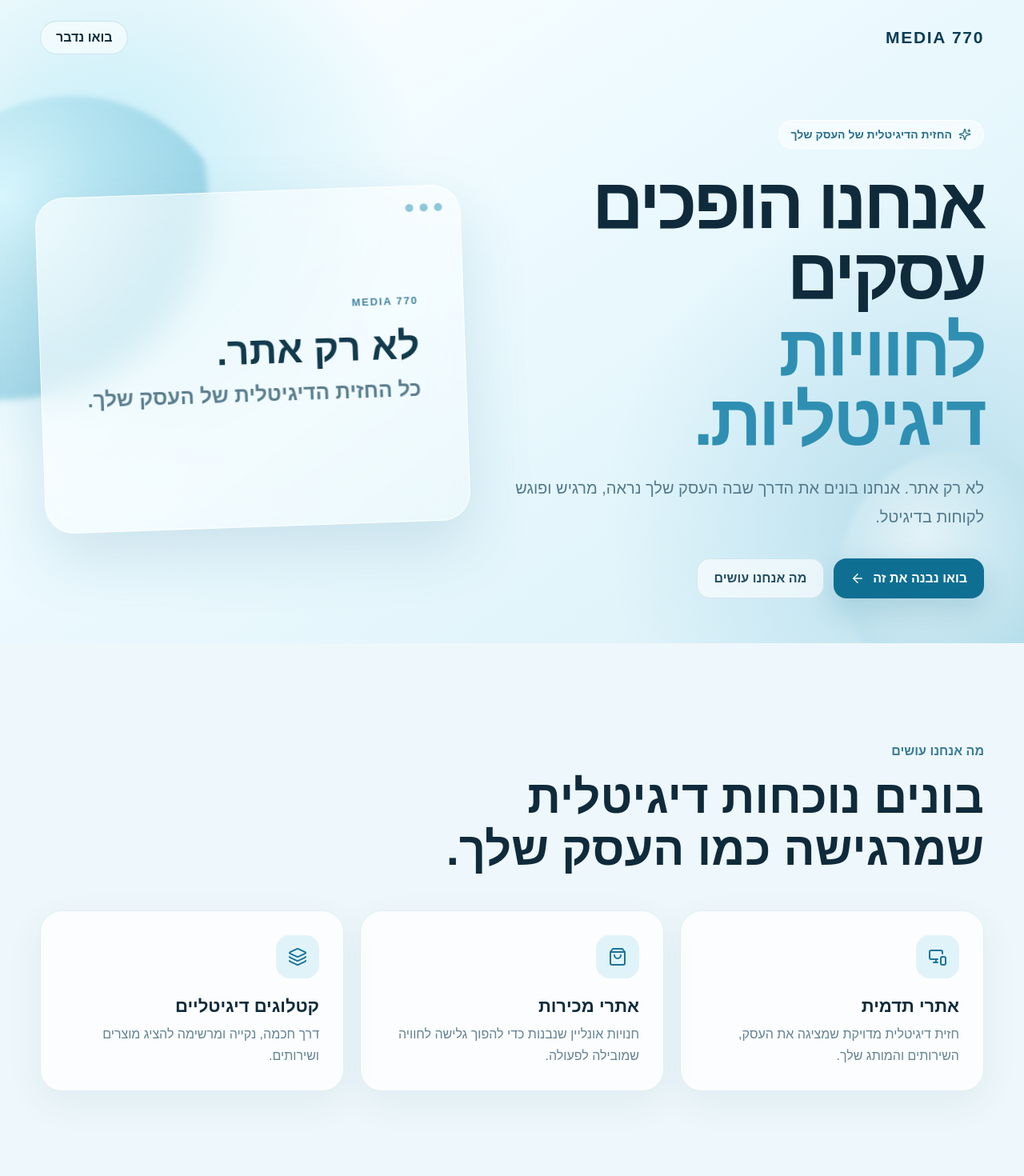
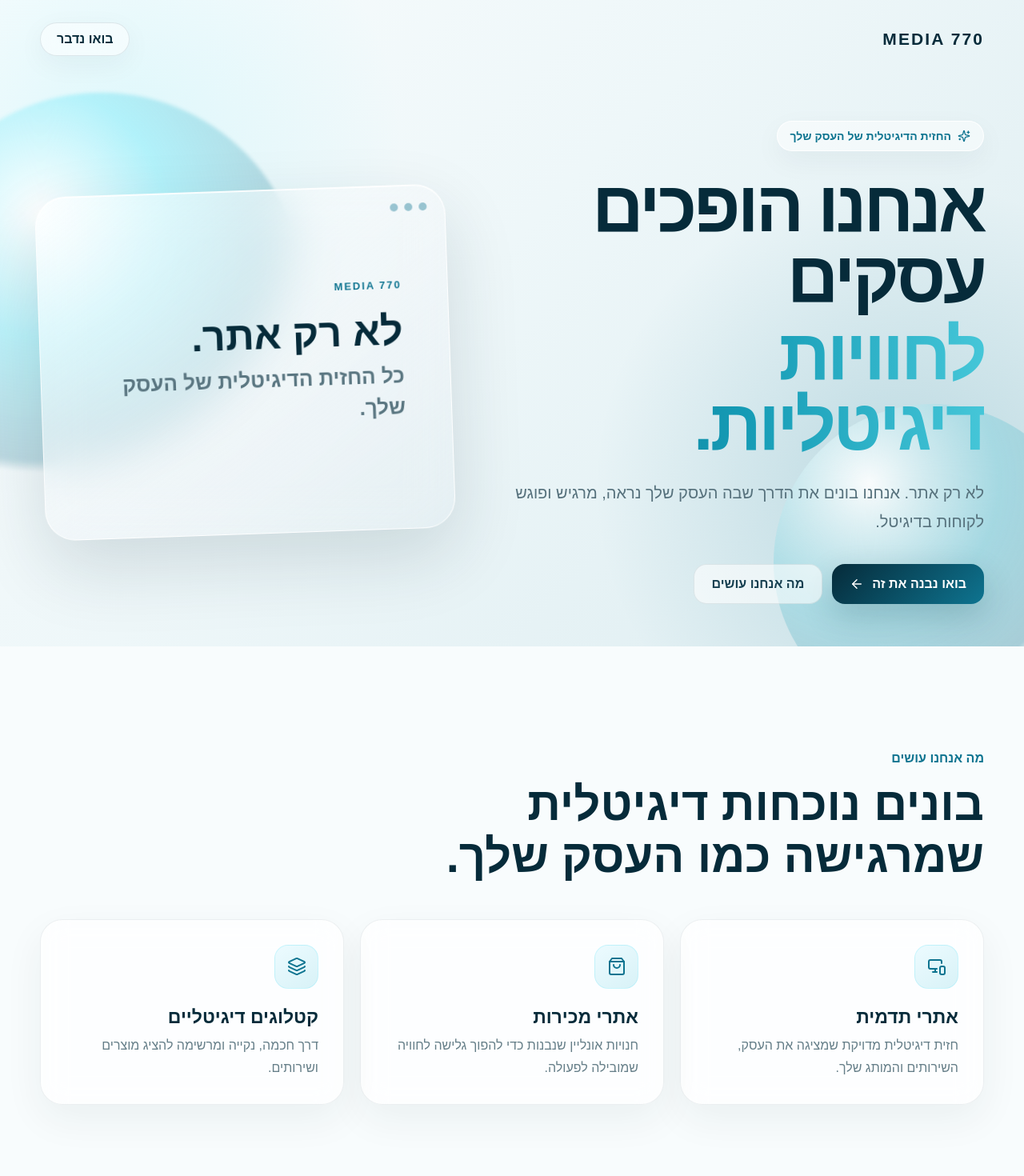
Before and after one commit to ortayeb/media-770, a Next.js app: page / in a window 1280 px wide. Shown: the top 1470 px of the page at 80% size. Built offline with nearby package versions, Linux system fonts and the light colour scheme.

Commit message:
Upgrade MEDIA 770 visual design

```diff
--- a/src/app/globals.css
+++ b/src/app/globals.css
@@ -9,8 +9,8 @@ html {
 body {
   margin: 0;
   font-family: Arial, Helvetica, sans-serif;
-  background: #eef7fb;
-  color: #0f2b3b;
+  background: #f8fcfd;
+  color: #062b3a;
 }
 
 a {
@@ -30,80 +30,108 @@ a {
   min-height: 100vh;
   overflow: hidden;
   background:
-    radial-gradient(circle at 10% 25%, rgba(114, 211, 235, 0.38), transparent 30%),
-    radial-gradient(circle at 90% 80%, rgba(73, 163, 199, 0.25), transparent 30%),
-    linear-gradient(145deg, #ffffff 0%, #edfaff 42%, #d8f0f7 100%);
+    radial-gradient(
+      circle at 12% 22%,
+      rgba(103, 232, 249, 0.16),
+      transparent 27%
+    ),
+    radial-gradient(
+      circle at 88% 75%,
+      rgba(14, 116, 144, 0.18),
+      transparent 30%
+    ),
+    linear-gradient(
+      135deg,
+      #f8fcfd 0%,
+      #eef7f9 45%,
+      #dcecf0 100%
+    );
 }
 
 .nav {
   position: relative;
-  z-index: 5;
+  z-index: 10;
   display: flex;
   align-items: center;
   justify-content: space-between;
-  padding: 26px 0;
+  padding: 28px 0;
 }
 
 .brand {
+  color: #062b3a;
   font-size: 21px;
   font-weight: 900;
-  letter-spacing: 0.08em;
-  color: #0a3d57;
+  letter-spacing: 0.1em;
 }
 
 .nav-cta {
-  padding: 11px 19px;
-  border: 1px solid rgba(15, 111, 147, 0.16);
+  padding: 11px 20px;
+  border: 1px solid rgba(6, 43, 58, 0.1);
   border-radius: 999px;
-  background: rgba(255, 255, 255, 0.55);
-  backdrop-filter: blur(15px);
-  font-weight: 700;
+  background: rgba(255, 255, 255, 0.52);
+  box-shadow: 0 10px 35px rgba(6, 43, 58, 0.05);
+  backdrop-filter: blur(18px);
+  font-weight: 800;
+  transition: 0.25s ease;
 }
+
+.nav-cta:hover {
+  background: #062b3a;
+  color: white;
+}
+
+/* HERO CONTENT */
 
 .hero-grid {
   position: relative;
-  z-index: 2;
+  z-index: 3;
   display: grid;
-  grid-template-columns: 1.05fr 0.95fr;
-  gap: 60px;
+  grid-template-columns: 1.08fr 0.92fr;
+  gap: 65px;
   align-items: center;
   min-height: calc(100vh - 90px);
 }
 
 .hero-copy {
-  max-width: 690px;
+  max-width: 700px;
+  animation: fadeUp 0.9s ease both;
 }
 
 .eyebrow {
   display: inline-flex;
   align-items: center;
   gap: 8px;
-  padding: 9px 15px;
-  border: 1px solid rgba(255, 255, 255, 0.95);
+  padding: 10px 16px;
+  border: 1px solid rgba(255, 255, 255, 0.9);
   border-radius: 999px;
-  background: rgba(255, 255, 255, 0.52);
-  color: #28708e;
+  background: rgba(255, 255, 255, 0.48);
+  box-shadow: 0 12px 35px rgba(6, 43, 58, 0.05);
+  color: #0e7490;
   font-size: 14px;
   font-weight: 800;
-  backdrop-filter: blur(15px);
+  backdrop-filter: blur(18px);
 }
 
 h1 {
-  margin: 25px 0 22px;
-  font-size: clamp(52px, 7vw, 90px);
+  margin: 26px 0 22px;
+  color: #062b3a;
+  font-size: clamp(52px, 7vw, 92px);
   line-height: 0.98;
   letter-spacing: -0.045em;
 }
 
 h1 span {
   display: block;
-  margin-top: 8px;
-  color: #2f8fb2;
+  margin-top: 9px;
+  background: linear-gradient(90deg, #0e7490, #159bb5, #45c6d8);
+  -webkit-background-clip: text;
+  background-clip: text;
+  color: transparent;
 }
 
 .hero-copy > p {
   max-width: 620px;
-  color: #52798b;
+  color: #56717c;
   font-size: 20px;
   line-height: 1.8;
 }
@@ -112,7 +140,7 @@ h1 span {
   display: flex;
   flex-wrap: wrap;
   gap: 12px;
-  margin-top: 34px;
+  margin-top: 35px;
 }
 
 .primary,
@@ -121,46 +149,81 @@ h1 span {
   align-items: center;
   justify-content: center;
   gap: 10px;
-  padding: 15px 21px;
+  padding: 15px 22px;
   border-radius: 16px;
   font-weight: 800;
-  transition: 0.25s ease;
+  transition:
+    transform 0.25s ease,
+    box-shadow 0.25s ease,
+    background 0.25s ease;
 }
 
 .primary {
-  background: #0f6f93;
+  background: linear-gradient(135deg, #062b3a, #0e7490);
   color: #ffffff;
-  box-shadow: 0 14px 35px rgba(15, 111, 147, 0.2);
+  box-shadow: 0 15px 40px rgba(6, 43, 58, 0.2);
 }
 
 .primary:hover {
-  transform: translateY(-2px);
+  transform: translateY(-3px);
+  box-shadow: 0 20px 50px rgba(6, 43, 58, 0.25);
 }
 
 .secondary {
-  border: 1px solid rgba(31, 108, 138, 0.13);
-  background: rgba(255, 255, 255, 0.62);
-  color: #244f63;
+  border: 1px solid rgba(6, 43, 58, 0.09);
+  background: rgba(255, 255, 255, 0.6);
+  color: #163f50;
+  backdrop-filter: blur(15px);
 }
 
-/* GLASS */
+.secondary:hover {
+  transform: translateY(-3px);
+  background: white;
+}
+
+/* PREMIUM GLASS */
 
 .glass-card {
-  min-height: 420px;
+  position: relative;
+  min-height: 430px;
   padding: 22px;
-  border: 1px solid rgba(255, 255, 255, 0.95);
-  border-radius: 36px;
+  overflow: hidden;
+  border: 1px solid rgba(255, 255, 255, 0.85);
+  border-radius: 38px;
+  background:
+    linear-gradient(
+      145deg,
+      rgba(255, 255, 255, 0.62),
+      rgba(203, 213, 225, 0.16)
+    );
+  box-shadow:
+    0 35px 90px rgba(6, 43, 58, 0.14),
+    inset 0 1px 0 rgba(255, 255, 255, 0.9);
+  backdrop-filter: blur(28px);
+  transform: rotate(-2deg);
+  animation: floatCard 6s ease-in-out infinite;
+}
+
+.glass-card::before {
+  position: absolute;
+  top: -40%;
+  left: -50%;
+  width: 90%;
+  height: 180%;
   background: linear-gradient(
-    145deg,
-    rgba(255, 255, 255, 0.64),
-    rgba(255, 255, 255, 0.18)
+    90deg,
+    transparent,
+    rgba(255, 255, 255, 0.48),
+    transparent
   );
-  box-shadow: 0 30px 80px rgba(33, 111, 145, 0.16);
-  backdrop-filter: blur(22px);
-  transform: rotate(-2deg);
+  content: "";
+  transform: rotate(25deg);
+  animation: glassShine 7s ease-in-out infinite;
 }
 
 .glass-top {
+  position: relative;
+  z-index: 2;
   display: flex;
   gap: 8px;
 }
@@ -169,86 +232,95 @@ h1 span {
   width: 10px;
   height: 10px;
   border-radius: 50%;
-  background: #8ec6db;
+  background: rgba(14, 116, 144, 0.4);
 }
 
 .glass-content {
+  position: relative;
+  z-index: 2;
   display: flex;
-  height: 330px;
+  height: 335px;
   flex-direction: column;
   justify-content: center;
-  padding: 34px;
+  padding: 35px;
 }
 
 .glass-content p,
 .mini {
-  color: #4384a0;
+  color: #0e7490;
   font-size: 13px;
   font-weight: 900;
-  letter-spacing: 0.14em;
+  letter-spacing: 0.15em;
 }
 
 .glass-content h2 {
   margin: 8px 0;
-  color: #123a4d;
-  font-size: 48px;
+  color: #062b3a;
+  font-size: 50px;
 }
 
 .glass-content h3 {
+  max-width: 430px;
   margin: 0;
-  color: #5b7e8f;
+  color: #5a7681;
   font-size: 26px;
   line-height: 1.5;
 }
 
-/* WATER EFFECT */
+/* MOVING WATER */
 
 .orb {
   position: absolute;
   border-radius: 50%;
-  opacity: 0.6;
-  filter: blur(3px);
+  pointer-events: none;
 }
 
 .orb-a {
-  top: 120px;
-  left: -120px;
-  width: 420px;
-  height: 420px;
-  background: radial-gradient(
-    circle at 30% 30%,
-    #d9f8ff,
-    #7cc6dd 60%,
-    transparent 62%
-  );
+  top: 110px;
+  left: -150px;
+  width: 470px;
+  height: 470px;
+  background:
+    radial-gradient(
+      circle at 35% 30%,
+      rgba(255, 255, 255, 0.95),
+      rgba(103, 232, 249, 0.38) 32%,
+      rgba(14, 116, 144, 0.24) 64%,
+      transparent 67%
+    );
+  filter: blur(2px);
+  animation: waterOne 10s ease-in-out infinite;
 }
 
 .orb-b {
-  right: -70px;
-  bottom: -60px;
-  width: 300px;
-  height: 300px;
-  background: radial-gradient(
-    circle at 35% 35%,
-    #ffffff,
-    #a8d9e8 68%,
-    transparent 70%
-  );
+  right: -100px;
+  bottom: -100px;
+  width: 360px;
+  height: 360px;
+  background:
+    radial-gradient(
+      circle at 30% 25%,
+      rgba(255, 255, 255, 0.9),
+      rgba(69, 198, 216, 0.25) 40%,
+      rgba(14, 116, 144, 0.2) 68%,
+      transparent 70%
+    );
+  animation: waterTwo 12s ease-in-out infinite;
 }
 
 /* SERVICES */
 
 .section {
-  padding: 110px 0;
+  padding: 115px 0;
 }
 
 .section-head {
-  max-width: 780px;
-  margin-bottom: 44px;
+  max-width: 790px;
+  margin-bottom: 46px;
 }
 
 .section-head p {
-  color: #397c98;
+  color: #0e7490;
   font-weight: 900;
 }
 
@@ -256,6 +328,7 @@ h1 span {
 .self-demo h2,
 .contact h2 {
   margin: 10px 0;
+  color: #062b3a;
   font-size: clamp(34px, 5vw, 58px);
   line-height: 1.12;
 }
@@ -267,56 +340,81 @@ h1 span {
 }
 
 .service-card {
-  padding: 30px;
-  border: 1px solid rgba(89, 149, 174, 0.14);
-  border-radius: 27px;
-  background: rgba(255, 255, 255, 0.74);
-  box-shadow: 0 15px 45px rgba(26, 96, 126, 0.07);
-  transition: 0.25s ease;
+  position: relative;
+  padding: 31px;
+  overflow: hidden;
+  border: 1px solid rgba(6, 43, 58, 0.07);
+  border-radius: 28px;
+  background: rgba(255, 255, 255, 0.72);
+  box-shadow: 0 18px 50px rgba(6, 43, 58, 0.06);
+  backdrop-filter: blur(16px);
+  transition:
+    transform 0.3s ease,
+    box-shadow 0.3s ease;
 }
 
 .service-card:hover {
-  transform: translateY(-5px);
+  transform: translateY(-8px);
+  box-shadow: 0 25px 65px rgba(6, 43, 58, 0.12);
 }
 
 .icon-wrap {
   display: grid;
-  width: 54px;
-  height: 54px;
+  width: 55px;
+  height: 55px;
   place-items: center;
+  border: 1px solid rgba(103, 232, 249, 0.25);
   border-radius: 17px;
-  background: #e0f3f9;
-  color: #1c7598;
+  background: linear-gradient(145deg, #ecfbff, #d8f2f7);
+  color: #0e7490;
 }
 
 .service-card h3 {
   margin: 22px 0 8px;
-  font-size: 22px;
+  color: #062b3a;
+  font-size: 23px;
 }
 
 .service-card p {
   margin: 0;
-  color: #648292;
-  line-height: 1.7;
+  color: #657e88;
+  line-height: 1.75;
 }
 
-/* SHOWCASE */
+/* DARK OCEAN SECTION */
 
 .self-demo {
-  padding: 110px 0;
+  position: relative;
+  overflow: hidden;
+  padding: 120px 0;
   background:
-    radial-gradient(circle at 80% 30%, rgba(52, 151, 190, 0.2), transparent 30%),
-    linear-gradient(180deg, #0f3142, #0a2431);
-  color: #ffffff;
+    radial-gradient(
+      circle at 80% 20%,
+      rgba(103, 232, 249, 0.14),
+      transparent 28%
+    ),
+    radial-gradient(
+      circle at 15% 90%,
+      rgba(14, 116, 144, 0.2),
+      transparent 30%
+    ),
+    linear-gradient(135deg, #041f2a, #062b3a 55%, #083b4d);
+  color: white;
 }
 
 .self-demo-inner {
+  position: relative;
+  z-index: 2;
   max-width: 900px;
 }
 
+.self-demo h2 {
+  color: white;
+}
+
 .self-demo p:not(.mini) {
-  max-width: 760px;
-  color: #b8d5e2;
+  max-width: 770px;
+  color: #b9d1da;
   font-size: 19px;
   line-height: 1.8;
 }
@@ -327,12 +425,71 @@ h1 span {
   display: flex;
   align-items: flex-end;
   justify-content: space-between;
-  gap: 40px;
-  padding: 100px 0;
+  gap: 45px;
+  padding: 110px 0;
 }
 
 .contact > div {
-  max-width: 760px;
+  max-width: 770px;
+}
+
+/* ANIMATIONS */
+
+@keyframes fadeUp {
+  from {
+    opacity: 0;
+    transform: translateY(25px);
+  }
+
+  to {
+    opacity: 1;
+    transform: translateY(0);
+  }
+}
+
+@keyframes floatCard {
+  0%,
+  100% {
+    transform: rotate(-2deg) translateY(0);
+  }
+
+  50% {
+    transform: rotate(-1deg) translateY(-14px);
+  }
+}
+
+@keyframes glassShine {
+  0%,
+  30% {
+    transform: translateX(-120%) rotate(25deg);
+  }
+
+  65%,
+  100% {
+    transform: translateX(240%) rotate(25deg);
+  }
+}
+
+@keyframes waterOne {
+  0%,
+  100% {
+    transform: translate(0, 0) scale(1);
+  }
+
+  50% {
+    transform: translate(45px, 25px) scale(1.08);
+  }
+}
+
+@keyframes waterTwo {
+  0%,
+  100% {
+    transform: translate(0, 0) scale(1);
+  }
+
+  50% {
+    transform: translate(-35px, -25px) scale(1.1);
+  }
 }
 
 /* MOBILE */
@@ -340,8 +497,8 @@ h1 span {
 @media (max-width: 860px) {
   .hero-grid {
     grid-template-columns: 1fr;
-    gap: 30px;
-    padding: 65px 0 80px;
+    gap: 35px;
+    padding: 65px 0 85px;
   }
 
   h1 {
@@ -349,17 +506,17 @@ h1 span {
   }
 
   .glass-card {
-    min-height: 300px;
+    min-height: 310px;
     transform: none;
   }
 
   .glass-content {
-    height: 230px;
+    height: 235px;
     padding: 20px;
   }
 
   .glass-content h2 {
-    font-size: 38px;
+    font-size: 39px;
   }
 
   .cards {
@@ -378,7 +535,7 @@ h1 span {
   }
 
   .nav {
-    padding: 18px 0;
+    padding: 19px 0;
   }
 
   .brand {
@@ -392,7 +549,7 @@ h1 span {
   .section,
   .self-demo,
   .contact {
-    padding-top: 75px;
-    padding-bottom: 75px;
+    padding-top: 78px;
+    padding-bottom: 78px;
   }
 }
```
